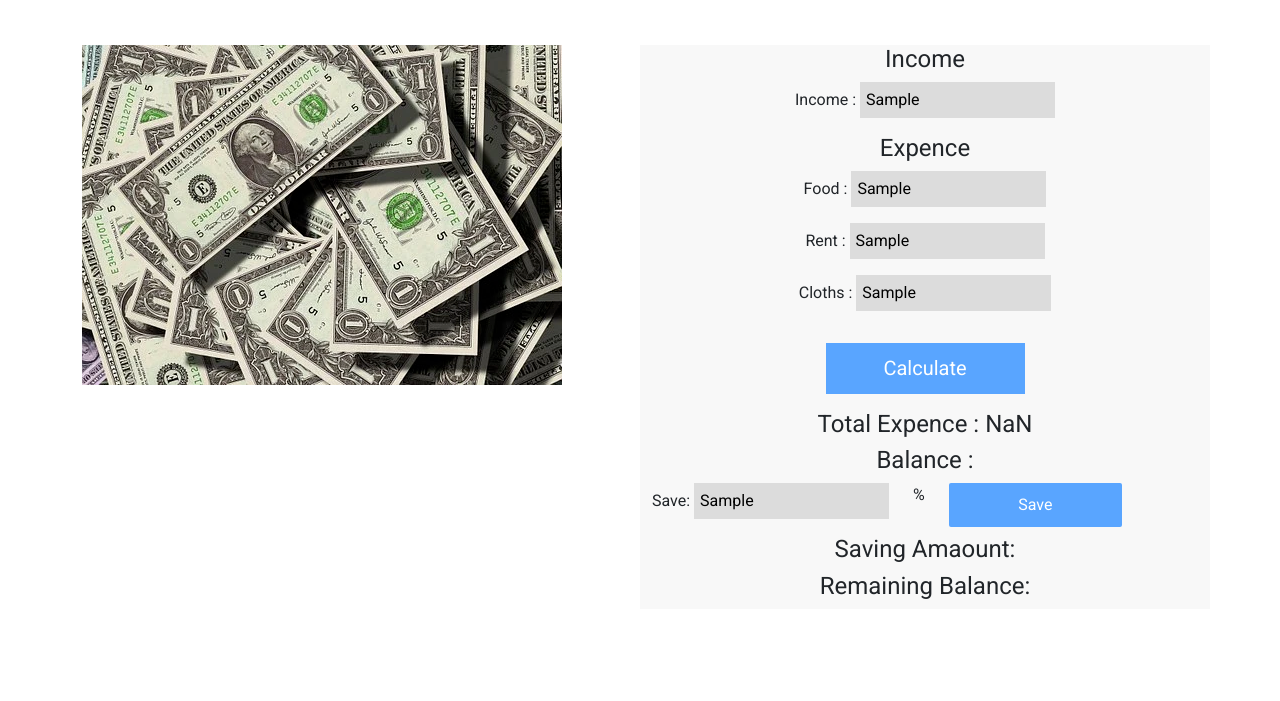
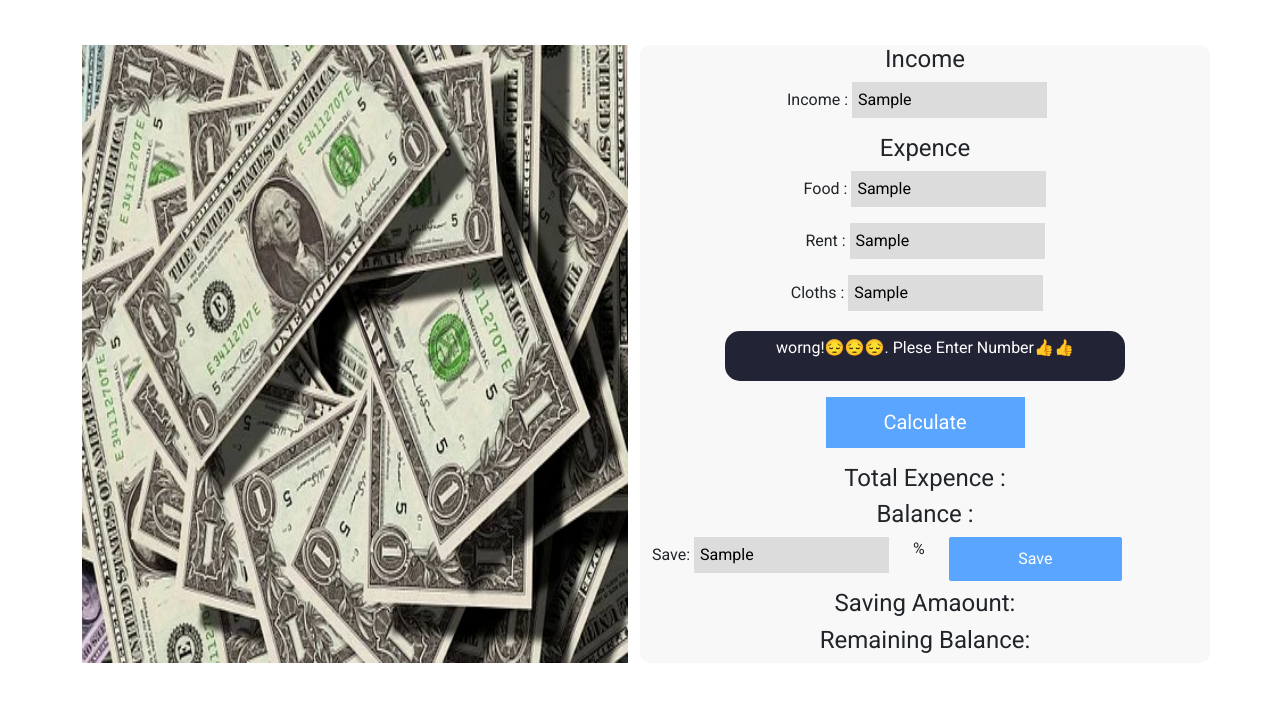
Before and after one commit to abdul-dulal/money-calculator-with-dom, a plain HTML site: page index.html in a window 1280 px wide. Both pictures are taken after typing "Sample", "Sample", "Sample", "Sample", "Sample" into the empty fields and a click on the button "Calculate". Shown: the part 99-800 px from the top of the page. Drawn offline with Linux system fonts and the light colour scheme.

Commit message:
this my error  handle commit

```diff
--- a/css/style.css
+++ b/css/style.css
@@ -6,6 +6,7 @@ body {
 }
 .bg {
   background-color: #f8f8f8;
+  border-radius: 10px;
 }
 .calculate {
   height: 51px;
@@ -30,6 +31,8 @@ input[type="text"] {
   padding: 6px;
 }
 .notify {
+  height: 50px;
+  width: 400px;
   color: #fff;
   text-align: center;
   margin: 0 auto;
--- a/index.html
+++ b/index.html
@@ -5,24 +5,33 @@
     <meta http-equiv="X-UA-Compatible" content="IE=edge" />
     <meta name="viewport" content="width=device-width, initial-scale=1.0" />
     <title>Money Calculator</title>
+    <!-- style-link -->
     <link rel="stylesheet" href="css/bootstrap.min.css" />
     <link rel="stylesheet" href="css/style.css" />
   </head>
   <body>
+    <!-- main section -->
     <section>
       <div class="container">
         <h1 class="text-center my-5">Money Calculator</h1>
         <div class="row">
           <div class="col-sm-12 col-md-6 col-lg-6">
-            <img src="img/money.png" class="img-fluid" alt="" />
+            <img
+              src="img/money.png"
+              class="h-100 w-100 border-rounded"
+              alt=""
+            />
           </div>
           <div class="col-sm-12 col-md-6 col-lg-6 text-center bg">
             <h4>Income</h4>
-            <p>Income : <input type="text" id="income" /></p>
+            <p>Income : <input type="text" id="income" class="me-3" /></p>
             <h4>Expence</h4>
             <p>Food : <input type="text" id="food" /></p>
             <p>Rent : <input type="text" id="rent" /></p>
-            <p>Cloths : <input type="text" id="cloth" /></p>
+            <p>Cloths : <input type="text" id="cloth" class="me-3" /></p>
+            <p id="notify-falid" class="notify">
+              worng!😔😔😔. Plese Enter Number👍👍
+            </p>
             <button class="my-3 calculate" id="calculate">Calculate</button>
             <h4>Total Expence : <span id="total-expense"></span></h4>
             <h4>Balance :<span id="balance"></span></h4>
@@ -37,7 +46,7 @@
           </div>
         </div>
         <p id="notify-falid" class="notify">
-          ❌ Pin Didn't Match, Please try again
+          worng!😔😔😔. Plese Enter Number👍👍
         </p>
       </div>
     </section>
--- a/js/app.js
+++ b/js/app.js
@@ -5,70 +5,48 @@ function incomeInput() {
   return incomeTotal;
 }
 
+function expenseInput(expenseId) {
+  const foodInput = document.getElementById(expenseId);
+  const foodInputText = foodInput.value;
+  const fooodTotal = parseFloat(foodInputText);
+  return fooodTotal;
+}
 function allCostValue() {
-  const foodInput = document.getElementById("food");
-  const foodInputText = foodInput.value;
-  const rentInput = document.getElementById("rent");
-  const rentInputText = rentInput.value;
-  const clothInput = document.getElementById("cloth");
-  const clothInputText = clothInput.value;
-
-  const totalCost =
-    parseFloat(foodInputText) +
-    parseFloat(rentInputText) +
-    parseFloat(clothInputText);
+  const fooodTotal = expenseInput("food");
+  const rentTotal = expenseInput("rent");
+  const clothTotal = expenseInput("cloth");
+  const totalCost = fooodTotal + rentTotal + clothTotal;
   return totalCost;
 }
 function balanceCalculate() {
   const incomeTotal = incomeInput();
   const totalCost = allCostValue();
-  if (incomeTotal > 0 && totalCost > 0) {
   const balance = document.getElementById("balance");
   const balanceTotal = incomeTotal - totalCost;
   balance.innerText = balanceTotal;
   return balanceTotal;
 }
-}
 
 document.getElementById("calculate").addEventListener("click", function () {
-  //   const incomeInput = document.getElementById("income");
-  //   const incomeText = incomeInput.value;
-  //   const incomeTotal = parseFloat(incomeText);
+  const totalCost = allCostValue();
   const incomeTotal = incomeInput();
 
-  //Expense
-  //   const foodInput = document.getElementById("food");
-  //   const foodInputText = foodInput.value;
-  //   const rentInput = document.getElementById("rent");
-  //   const rentInputText = rentInput.value;
-  //   const clothInput = document.getElementById("cloth");
-  //   const clothInputText = clothInput.value;
-  //   const totalCost =
-  //     parseFloat(foodInputText) +
-  //     parseFloat(rentInputText) +
-  //     parseFloat(clothInputText);
-  const totalCost = allCostValue();
   // set Total Expense
+  if (totalCost > 0) {
     const totalExpense = document.getElementById("total-expense");
     totalExpense.innerText = totalCost;
-  // total balance without Expense
-  //   const balance = document.getElementById("balance");
-  //   const balanceTotal = incomeTotal - totalCost;
-  //   balance.innerText = balanceTotal;
     balanceCalculate();
+  } else {
+    const falid = document.getElementById("notify-falid");
+    falid.style.display = "block";
+  }
 });
 
 document.getElementById("save-button").addEventListener("click", function () {
-  //   const incomeInput = document.getElementById("income");
-  //   const incomeText = incomeInput.value;
-  //   const incomeTotal = parseFloat(incomeText);
-
   const incomeTotal = incomeInput();
 
+  if (incomeTotal > 0) {
     const balanceTotal = balanceCalculate();
-  //   const balance = document.getElementById("balance");
-  //   const balanceTotal = incomeTotal - totalCost;
-  //   balance.innerText = balanceTotal;
     // save input
     const saveInput = document.getElementById("save-input");
     const saveInputText = saveInput.value;
@@ -82,4 +60,5 @@ document.getElementById("save-button").addEventListener("click", function () {
     // remaining balance
     const remaining = document.getElementById("remaining");
     remaining.innerText = balanceTotal - savingAmaountTotal;
+  }
 });
```
Lines whose indentation alone changed are shown as unchanged.
